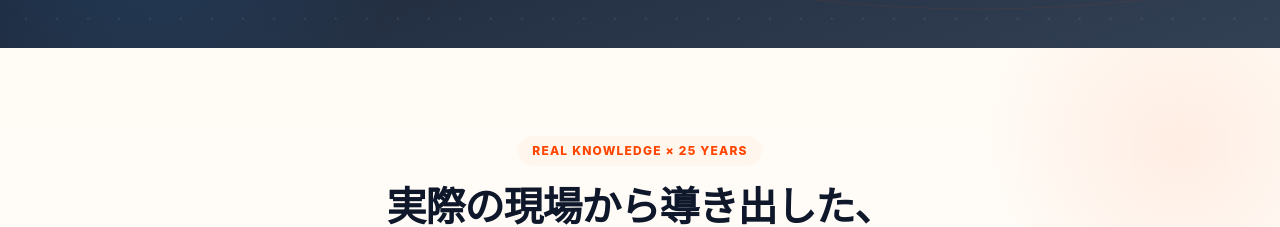
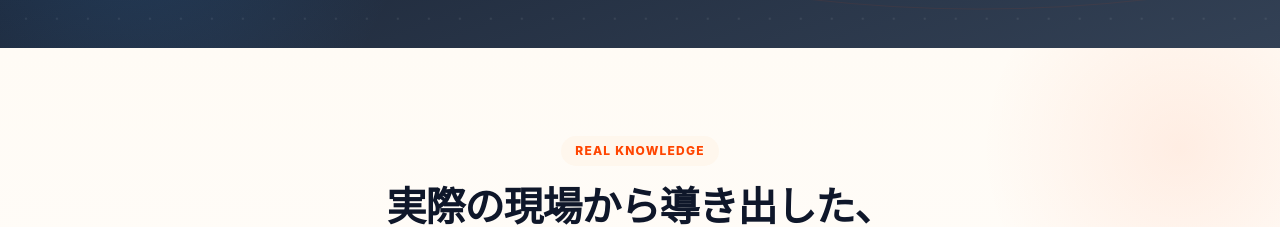
Before and after one commit to thellcishii-lang/push-taro, a Next.js app: page / in a window 1280 px wide. Shown: the part 800-1027 px from the top of the page. Built offline with nearby package versions, Linux system fonts and the light colour scheme; no server answers.

Commit message:
Update HomeClient.tsx

```diff
--- a/app/components/HomeClient.tsx
+++ b/app/components/HomeClient.tsx
@@ -203,7 +203,7 @@ export default function HomeClient() {
 <section className="section story-section" id="story">
   <div className="container">
     <div className="section-header reveal">
-      <span className="section-tag">Real Knowledge × 25 Years</span>
+      <span className="section-tag">Real Knowledge</span>
       <h2>
         実際の現場から導き出した、<br />
         実店舗のための「本当に人が動く」システム。
@@ -1351,7 +1351,7 @@ export default function HomeClient() {
 <section className="section section-alt" id="usecases">
   <div className="container">
     <div className="section-header reveal">
-      <span className="section-tag">Real Use Cases × 25 Years</span>
+      <span className="section-tag">Real Use Cases </span>
       <h2>
         <strong>実店舗運営</strong>から導き出した、<br />
         「本当に人が動く」活用ノウハウ
```
